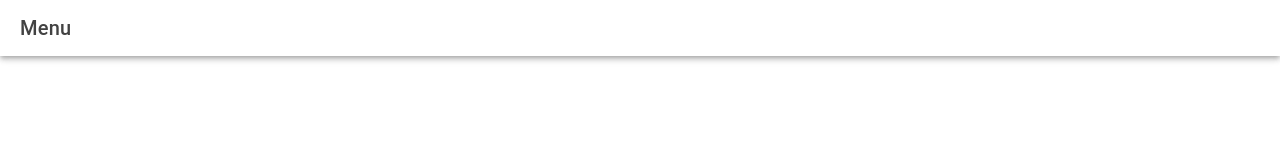
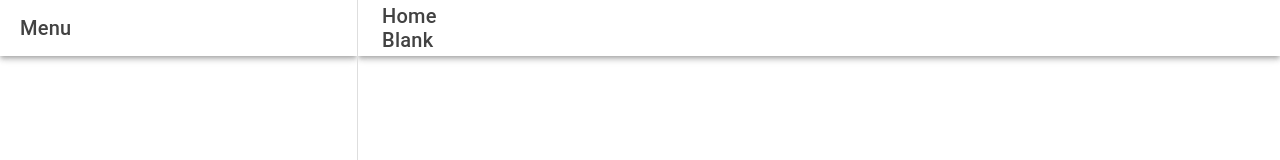
Before and after one commit to SarahSuyat/it35-lab, a React (Vite) app: page /it35-lab/app/Home in a window 1280 px wide. Shown: the top 160 px of the page. Built offline with nearby package versions, Linux system fonts and the light colour scheme.

Commit message:
Edited App.tsx and Menu

```diff
--- a/src/pages/Home.tsx
+++ b/src/pages/Home.tsx
@@ -1,25 +1,29 @@
-import { IonContent, IonHeader, IonPage, IonTitle, IonToolbar } from '@ionic/react';
-import ExploreContainer from '../components/ExploreContainer';
-import './Home.css';
+import {
+  IonButtons,
+    IonContent,
+    IonHeader,
+    IonMenuButton,
+    IonPage,
+    IonTitle,
+    IonToolbar
+} from '@ionic/react';
 
 const Home: React.FC = () => {
   return (
     <IonPage>
       <IonHeader>
-        <IonToolbar>
-          <IonTitle>Blank</IonTitle>
-        </IonToolbar>
-      </IonHeader>
-      <IonContent fullscreen>
-        <IonHeader collapse="condense">
           <IonToolbar>
+          <IonButtons slot='start'>
+          <IonMenuButton ></IonMenuButton>
+            </IonButtons>
+            <IonTitle>Home</IonTitle>
             <IonTitle size="large">Blank</IonTitle>
           </IonToolbar>
         </IonHeader>
-        <ExploreContainer />
-      </IonContent>
-    </IonPage>
-  );
-};
+        <IonContent fullscreen>
+        </IonContent>
+      </IonPage>
+    );
+  };
 
-export default Home;
+  export default Home;
--- a/src/pages/Menu.tsx
+++ b/src/pages/Menu.tsx
@@ -3,22 +3,58 @@
     IonButtons,
       IonContent,
       IonHeader,
+      IonIcon,
+      IonItem,
+      IonMenu,
       IonMenuButton,
+      IonMenuToggle,
       IonPage,
+      IonRouterOutlet,
+      IonSplitPane,
       IonTitle,
       IonToolbar
-  } from '@ionic/react';
+    } from '@ionic/react'
+    import {homeOutline, rocketOutline} from 'ionicons/icons';
+    import { Redirect, Route } from 'react-router';
+    import Home from './Home';
+    import About from './About';
 
   const Menu: React.FC = () => {
+    const path = [
+        {name:'Home', url: '/it35-lab/app/Home', icon: homeOutline},
+        {name:'About', url: '/it35-lab/app/About', icon: rocketOutline},
+    ]
     return (
         <IonPage>
+        <IonSplitPane contentId="main">
+            <IonMenu contentId="main">
                 <IonHeader>
                     <IonToolbar>
-            <IonTitle>Menu</IonTitle>
+                        <IonTitle>
+                            Menu
+                        </IonTitle>
                     </IonToolbar>
                 </IonHeader>
-        <IonContent fullscreen>
+                <IonContent>
+                    {path.map((item,index) =>(
+                        <IonMenuToggle key={index}>
+                            <IonItem routerLink={item.url} routerDirection="forward">
+                                <IonIcon icon={item.icon} slot="start"></IonIcon>
+                                {item.name}
+                            </IonItem>
+                        </IonMenuToggle>
+                    ))}
                 </IonContent>
+            </IonMenu>
+
+            <IonRouterOutlet id="main">
+                <Route exact path="/it35-lab/app/Home" component={Home} />
+                <Route exact path="/it35-lab/app/About" component={About} />
+                <Route exact path="/it35-lab/app">
+                    <Redirect to="/it35-lab/app/Home"/>
+                </Route>
+            </IonRouterOutlet>
+        </IonSplitPane>
     </IonPage>
     );
   };
```
Lines whose indentation alone changed are shown as unchanged.
